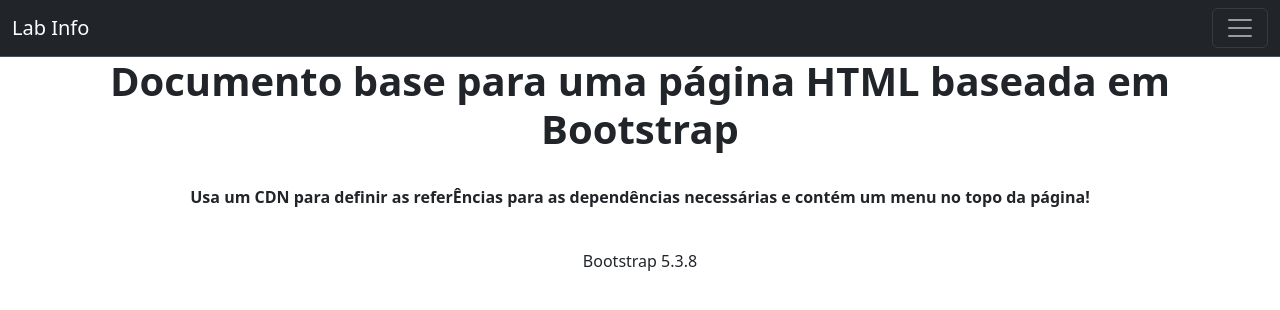
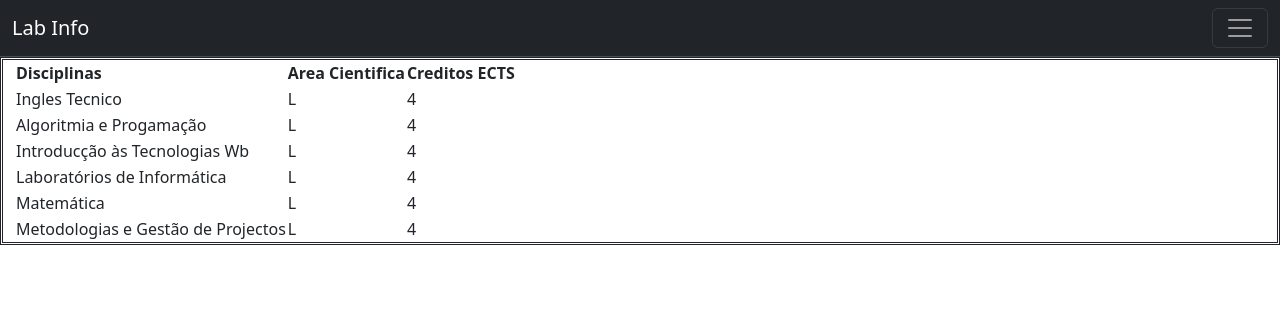
Before and after one commit to franciscotav/LI2025-Teste03REV2, a plain HTML site: page disciplinas.html in a window 1280 px wide. Drawn offline with nearby package versions, Linux system fonts and the light colour scheme.

Commit message:
5ª tarefa cumprida

```diff
--- a/disciplinas.html
+++ b/disciplinas.html
@@ -27,12 +27,44 @@
         </div>
         </nav>
 
-        <div class="container-fluid">
-            <h1 style="text-align:center;"><b>Documento base para uma página HTML baseada em Bootstrap</b></h1>
-            <br>
-            <p style="text-align:center;"><b>Usa um CDN para definir as referÊncias para as dependências necessárias e contém um menu no topo da página!</b></p>
-            <br>
-            <p style="text-align:center;">Bootstrap 5.3.8</p>
+        <div class="container-fluid" style="border-style: double; border-collapse: collapse;">
+            <table>
+                <tr>
+                    <th>Disciplinas</th>
+                    <th>Area Cientifica</th>
+                    <th>Creditos ECTS</th>
+                </tr>
+                <tr>
+                    <td>Ingles Tecnico</td>
+                    <td>L</td>
+                    <td>4</td>
+                </tr>
+                <tr>
+                    <td>Algoritmia e Progamação</td>
+                    <td>L</td>
+                    <td>4</td>
+                </tr>
+                <tr>
+                    <td>Introducção às Tecnologias Wb</td>
+                    <td>L</td>
+                    <td>4</td>
+                </tr>
+                <tr>
+                    <td>Laboratórios de Informática</td>
+                    <td>L</td>
+                    <td>4</td>
+                </tr>
+                <tr>
+                    <td>Matemática</td>
+                    <td>L</td>
+                    <td>4</td>
+                </tr>
+                <tr>
+                    <td>Metodologias e Gestão de Projectos</td>
+                    <td>L</td>
+                    <td>4</td>
+                </tr>
+            </table>
         </div>
 
 
```
